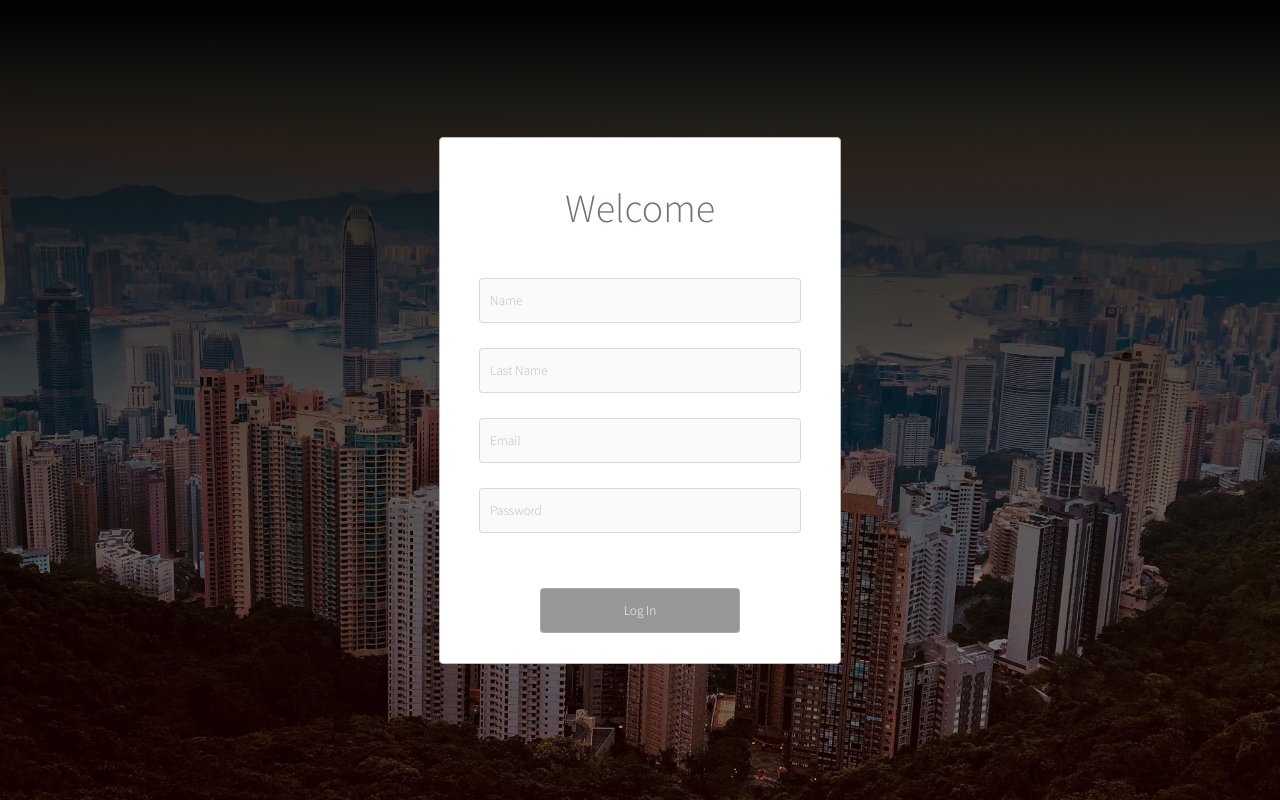
After one commit to KoracIsidora/Full-stack-web-application, a PHP site: page /login.html in a window 1280 px wide. The commit adds this page. Run offline with PHP 8.4, Linux system fonts and the light colour scheme.

Commit message:
Added login page and authentification files

```diff
--- /dev/null
+++ b/login.html
@@ -0,0 +1,39 @@
+<!DOCTYPE html>
+<html lang="en">
+  <head>
+    <meta charset="UTF-8" />
+    <meta http-equiv="X-UA-Compatible" content="IE=edge" />
+    <meta name="viewport" content="width=device-width, initial-scale=1.0" />
+    <link rel="stylesheet" href="./css/reset.css" />
+    <link rel="stylesheet" href="style.css" />
+    <title>Login Alpha by HTML5 UP</title>
+  </head>
+  <body>
+    <section class="login-section flex-center">
+      <div class="login-wrapper">
+        <form
+          action="authenticate.php"
+          method="post"
+          id="login-form"
+          class="flex-center"
+        >
+          <h1 class="alpha-heading login-heading">Welcome</h1>
+
+          <input type="text" name="name" placeholder="Name" required />
+
+          <input type="text" name="lastname" placeholder="Last Name" required />
+
+          <input type="email" name="email" placeholder="Email" required />
+
+          <input
+            type="password"
+            name="password"
+            placeholder="Password"
+            required
+          />
+          <input type="submit" value="Log In" />
+        </form>
+      </div>
+    </section>
+  </body>
+</html>
--- a/style.css
+++ b/style.css
@@ -6,6 +6,7 @@
 body {
   background-color: var(--bg-color);
   font-family: "Source Sans Pro";
+  height: 100%;
 }
 
 button {
@@ -330,6 +331,60 @@ footer p a:hover {
   color: var(--white);
 }
 
+.login-section {
+  background-image: linear-gradient(rgba(0, 0, 0, 1), rgba(0, 0, 0, 0.2)),
+    url("./images/city.jpg");
+  background-position: center, center;
+  background-size: 100% 100%;
+  background-repeat: no-repeat;
+  height: 100vh;
+}
+
+.login-wrapper {
+  padding-top: 50px;
+  background-color: var(--white);
+  width: 100%;
+  max-width: 400px;
+  border-radius: 4px;
+  border: 1px solid var(--light-grey);
+}
+
+#login-form {
+  flex-direction: column;
+}
+
+.login-heading {
+  margin-bottom: 50px;
+  color: #786f6f;
+}
+
+input {
+  background-color: rgba(245, 245, 245, 0.5);
+  border: 1px solid rgba(187, 187, 187, 0.5);
+  border-radius: 4px;
+  padding: 13px 10px;
+  max-width: 300px;
+  width: 100%;
+  margin-bottom: 25px;
+  font-family: "Source Sans Pro";
+}
+
+input::placeholder {
+  color: var(--light-grey);
+}
+
+input[type="submit"] {
+  width: 50%;
+  margin: 30px 0;
+  background-color: rgba(50, 49, 49, 0.5);
+  color: var(--white);
+}
+
+input[type="submit"]:hover {
+  color: var(--light-grey);
+  background-color: #323131;
+}
+
 @media only screen and (max-width: 991px) {
   .first-row {
     flex-direction: column;
@@ -422,4 +477,12 @@ footer p a:hover {
   .overlay-content {
     width: 90%;
   }
+
+  .login-wrapper {
+    max-width: 300px;
+  }
+
+  input {
+    max-width: 80%;
+  }
 }
```
Also changed, not shown: authenticate.php (added), images/city.jpg (added), logout.php (added).
